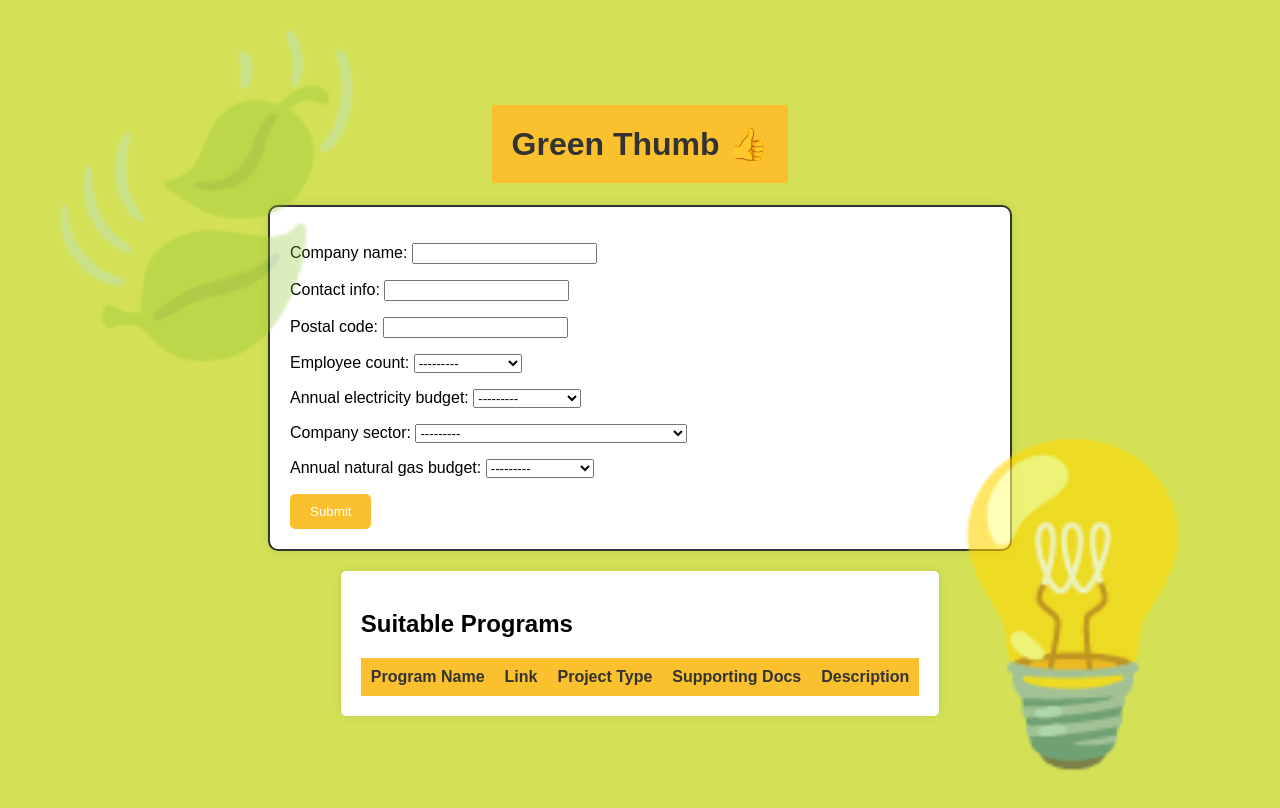
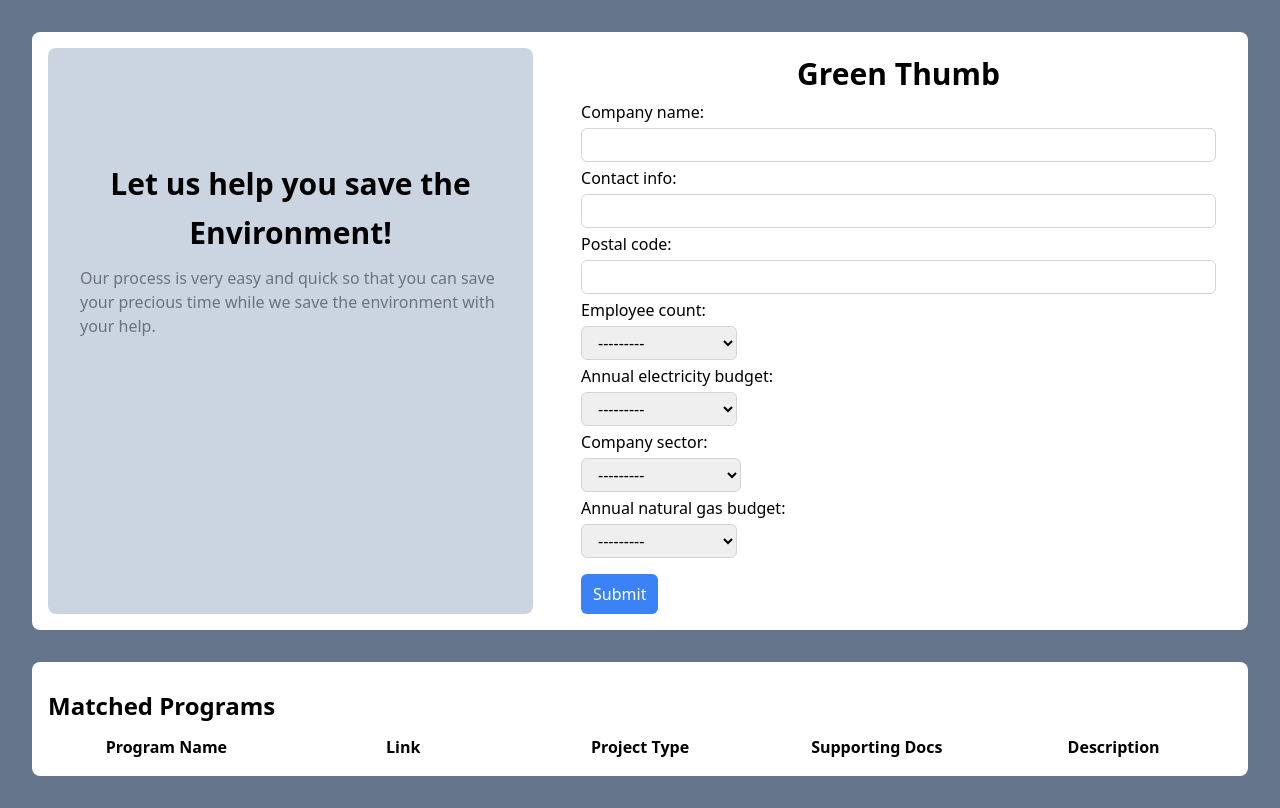
Before and after one commit to prem-2892/green-thumb, a Django app: page / in a window 1280 px wide. Before the commit the page ends 770 px from the top, so only its background shows below. Run offline with Django 4.2, Linux system fonts and the light colour scheme; data comes from the database, SQL or seed files in the repository; both versions use the stored data as it was after the commit; lists and menus that the app fills with data are empty; some libraries are stand-ins or nearby versions.

Commit message:
outframe done

```diff
--- a/templates/home1.html
+++ b/templates/home1.html
@@ -2,134 +2,104 @@
 <html>
   <head>
     <title>Company Information Form</title>
+    <meta charset="UTF-8" />
+    <meta name="viewport" content="width=device-width, initial-scale=1.0" />
+    <script src="https://cdn.tailwindcss.com"></script>
+    <script>
+      tailwind.config = {
+        theme: {
+          extend: {
+            colors: {
+              clifford: '#da373d',
+            },
+          },
+        },
+      }
+    </script>
     <style>
-        body {
-            font-family: Arial, sans-serif;
-            margin: 0;
-            padding: 0;
-            background-color: #D4E157; /* Light Green Background */
+      .cta{
+        border: none;
+        padding-inline: 0.75rem !important;
+        padding-block: 0.5rem !important;
+        font-size: 1.125rem;
+        line-height: 1.75rem;
+      }
+
+      .form-main > p {
         display: flex;
         flex-direction: column;
-            justify-content: center;
-            align-items: center;
-            min-height: 100vh;
-            position: relative;
+        gap: 0.25rem;
+        margin-block: 0.25rem;
       }
 
-        body::before {
-            content: "🍃";
-            font-size: 300px;
-            opacity: 0.3;
-            position: absolute;
-            top: 20px;
-            left: 20px;
+      .form-main input {
+        padding-top: 0.25rem;
+        padding-bottom: 0.25rem;
+        padding-left: 0.75rem;
+        padding-right: 0.75rem;
+        border-radius: 0.375rem;
+        border-width: 1px;
+        border-color: #D1D5DB;
+        font-size: 1rem;
+        line-height: 1.5rem;
       }
 
-        body::after {
-            content: "💡";
-            font-size: 300px;
-            opacity: 0.6;
-            position: absolute;
-            bottom: 20px;
-            right: 20px;
-        }
-
-
-        h1 {
-            background-color: #FBC02D; /* Yellow Header */
-            color: #333; /* Dark Text Color */
-            padding: 20px;
-            text-align: center;
-        }
-
-        .form-container {
-            background-color: #FFFFFF; /* White Form Background */
-            padding: 20px;
-            border: 2px solid #333; /* Black Border */
-            border-radius: 10px; /* Rounded Corners */
-            box-shadow: 0 0 10px rgba(0, 0, 0, 0.1);
-            width: 100%;
-            max-width: 700px;
-        }
-
-        input[type="submit"] {
-            background-color: #FBC02D; /* Yellow Button */
-            color: #fff;
-            padding: 10px 20px;
-            border: none;
-            border-radius: 5px;
-            cursor: pointer;
-        }
-
-        input[type="submit"]:hover {
-            background-color: #FFD740; /* Lighter Yellow on Hover */
-        }
-
-        #program-results {
-            background-color: #fff;
-            padding: 20px;
-            border-radius: 5px;
-            box-shadow: 0 0 10px rgba(0, 0, 0, 0.1);
-            margin-top: 20px;
-        }
-
-        table {
-            width: 100%;
-            border-collapse: collapse;
-        }
-
-        th, td {
-            padding: 10px;
-            text-align: left;
-        }
-
-        th {
-            background-color: #FBC02D; /* Yellow Header for Table */
-            color: #333; /* Dark Text Color */
-        }
-
-        tr:nth-child(even) {
-            background-color: #F9FBE7; /* Light Green Rows */
-        }
-
-        a {
-            color: #00C853; /* Green Link Color */
+      .form-main select{
+        padding-top: 0.25rem;
+        padding-bottom: 0.25rem;
+        padding-left: 0.75rem;
+        padding-right: 0.75rem;
+        border-radius: 0.375rem;
+        border-width: 1px;
+        border-color: #D1D5DB;
+        font-size: 1rem;
+        line-height: 1.5rem;
+        width: fit-content;
+        max-width: 10rem;
       }
     </style>
   </head>
-<body>
-
-    <h1>Green Thumb <span style="color: #00C853;">👍</span></h1>
-
+  <body class='bg-slate-500 m-8'>
+    <div class="flex rounded-lg">
+      <div class="hidden md:block md:bg-white md:p-4 w-3/4 rounded-lg md:rounded-r-none">
+        <div class="md:bg-slate-300 w-full md:py-4 md:px-8 h-full rounded-lg">
+          <h3 class="text-3xl font-bold text-center mt-24 leading-relaxed">Let us help you save the Environment!</h3>
+          <p class="text-gray-500 font-light mt-2">Our process is very easy and quick so that you can save your precious time while we save the environment with your help.</p>
+        </div>
+      </div>
+      <div class="bg-white py-4 px-8 rounded-lg md:rounded-l-none w-full">
+        <h1 class="text-3xl font-bold text-center my-2">Green Thumb</h1>
         <div class="form-container">
-        <form method="post" action="{% url 'index' %}">
-            {% csrf_token %}
-            {{ formset.management_form }}
-
+          <form method="post" action="{% url 'index' %}" class='form-main'>
+            {% csrf_token %} {{ formset.management_form }}
             {% for form in formset %}
               {{ form.as_p }}
             {% endfor %}
-
-            <input type="submit" value="Submit">
+            <input type="submit" value="Submit" class='mt-3 bg-blue-500 text-white font-medium border-0 p-3 cta' />
           </form>
         </div>
-
-    <div id="program-results">
-        <h2>Suitable Programs</h2>
-        <table>
+      </div>
+    </div>
+    <div id="program-results" class="overflow-x-scroll w-full bg-white mt-8 p-4 rounded-lg">
+      <h2 class="text-2xl font-bold my-3">Matched Programs</h2>
+      <table style="width: 100%">
         <tr>
-                <th>Program Name</th>
-                <th>Link</th>
-                <th>Project Type</th>
-                <th>Supporting Docs</th>
-                <th>Description</th>
+          <th style="width: 20%" >Program Name</th>
+          <th style="width: 20%" >Link</th>
+          <th style="width: 20%" >Project Type</th>
+          <th style="width: 50px" class="break-words">Supporting Docs</th>
+          <th style="width: 20%" >Description</th>
         </tr>
         {% for program in suitable_programs %}
         <tr>
           <td>{{ program.program_name }}</td>
-                    <td><a href="{{ program.link }}" target="_blank">{{ program.program_name }}</a></td>
+          <td>
+            <a href="{{ program.link }}" target="_blank"
+              >{{ program.program_name }}</a
+            >
+          </td>
           <td>{{ program.project_type }}</td>
-                    <td>{{ program.supporting_docs }}</td>
+          <td class="break-words" style="width: 20%">{{ program.supporting_docs }}</td>
           <td>{{ program.description }}</td>
         </tr>
         {% endfor %}
```
Also changed, not shown: db.sqlite3, 1 other file. Lines whose indentation alone changed are shown as unchanged.
